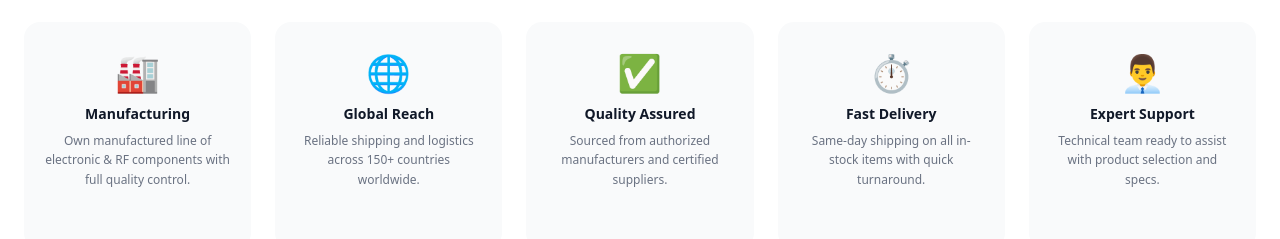
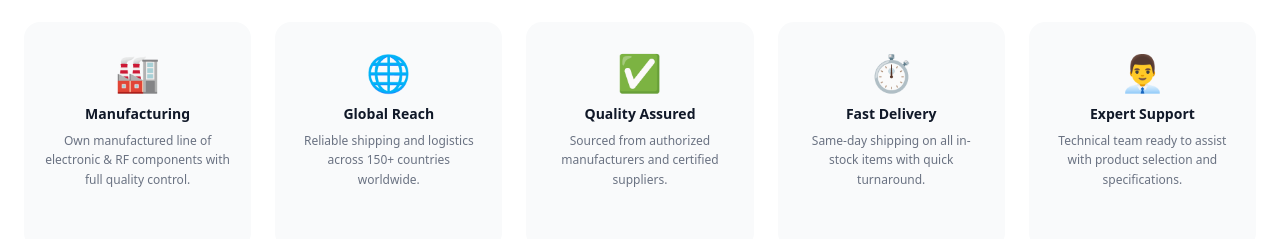
Before and after one commit to Immortalsoul21/sriandcotechnosolution-frontend, a React (Vite) app: page /home in a window 1280 px wide. Shown: the part 820-1059 px from the top of the page. Built offline with nearby package versions, Linux system fonts and the light colour scheme.

Commit message:
test deploy

```diff
--- a/src/components/Aboutcompany .jsx
+++ b/src/components/Aboutcompany .jsx
@@ -6,7 +6,7 @@ const features = [
   { icon: '🌐', title: 'Global Reach',   description: 'Reliable shipping and logistics across 150+ countries worldwide.' },
   { icon: '✅', title: 'Quality Assured', description: 'Sourced from authorized manufacturers and certified suppliers.' },
   { icon: '⏱️', title: 'Fast Delivery',  description: 'Same-day shipping on all in-stock items with quick turnaround.' },
-  { icon: '👨‍💼', title: 'Expert Support', description: 'Technical team ready to assist with product selection and specs.' },
+  { icon: '👨‍💼', title: 'Expert Support', description: 'Technical team ready to assist with product selection and specifications.' },
 ];
 
 const AboutCompany = () => {
```
